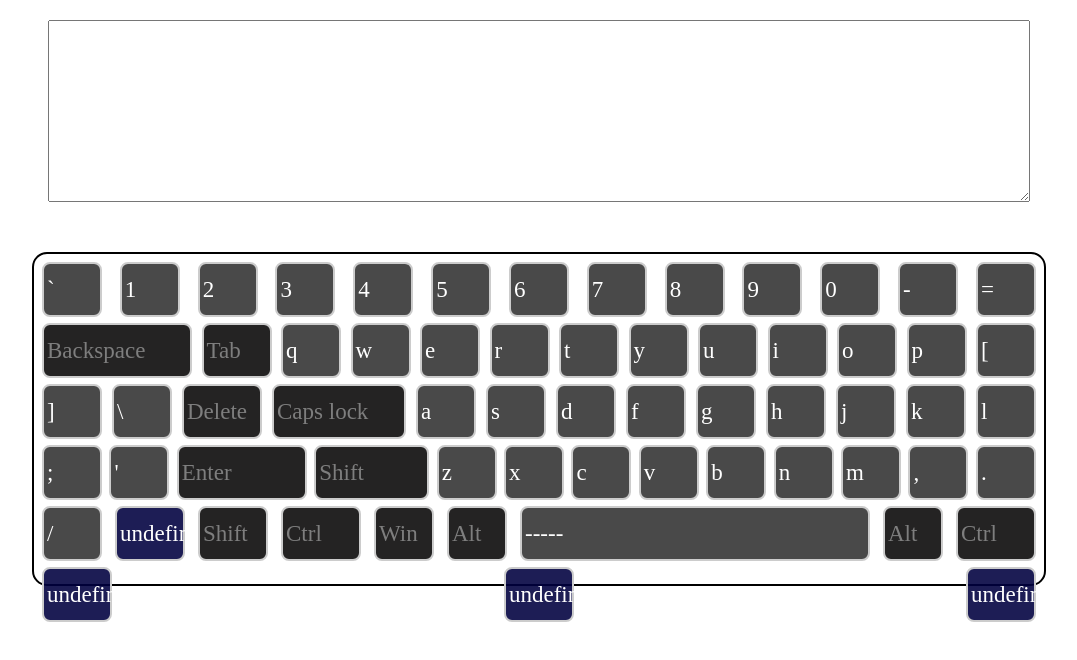
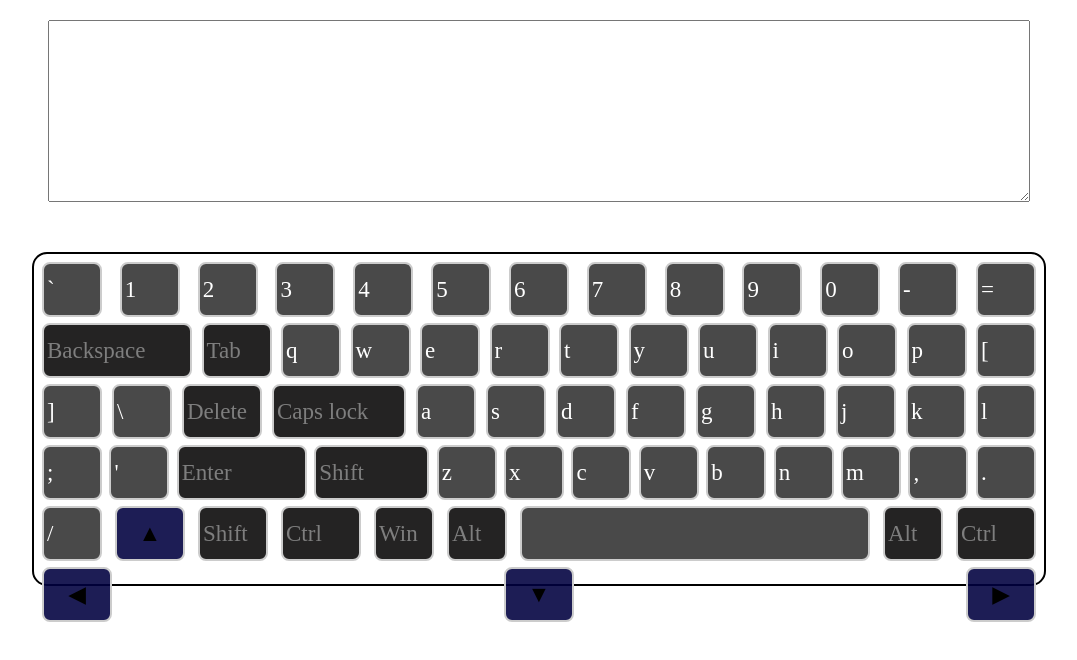
Before and after one commit to Wokinderech69/virtual-keyboard, a website with bundled scripts: page index.html in a window 1280 px wide. Shown: the whole page, without its empty margins (101-1178 px from the left). Built offline with nearby package versions, Linux system fonts and the light colour scheme.

Commit message:
feat: add arrow on keyboard

```diff
--- a/style.css
+++ b/style.css
@@ -2,7 +2,7 @@
 	display: flex;
 	margin: 50px auto;
 	text-align: center;
-	width: 1000px;
+	max-width: 1000px;
 	height: 320px;
 	border-radius: 15px;
 	align-items: top;
@@ -98,27 +98,9 @@
 				[data='62'],
 				[data='63'] {
 	background-color: rgba(0, 0, 64, 0.888);
+	justify-content: center;
 	width: 60px;
-}
-
-/* button Arrow-top */
-.buttons[data='53'] {
-
-}
-
-/* button Arrow-bottom */
-.buttons[data='62'] {
-
-}
-
-/* button Arrow-left */
-.buttons[data='61'] {
-
-}
-
-/* button Arrow-right */
-.buttons[data='63'] {
-
+	color: #000;
 }
 
 .buttons:active {
--- a/symbols.js
+++ b/symbols.js
@@ -322,8 +322,8 @@ const symbols = [
   },
   {
     button: 53,
-    eng: ["", ""],
-    rus: ["", ""],
+    eng: ["&#9650;", "&#9650;"],
+    rus: ["&#9650;", "&#9650;"],
     all: ["ArrowUp"],
   },
   {
@@ -356,8 +356,8 @@ const symbols = [
   {
     button: 58,
     code: ["Space"],
-    eng: ["-----", "-----"],
-    rus: ["-----", "-----"],
+    eng: [" ", " "],
+    rus: [" ", " "],
     all: [" "],
   },
   {
@@ -376,20 +376,20 @@ const symbols = [
   },
   {
     button: 61,
-    eng: ["", ""],
-    rus: ["", ""],
+    eng: ["&#9664;", "&#9664;"],
+    rus: ["&#9664;", "&#9664;"],
     all: ["ArrowLeft"],
   },
   {
     button: 62,
-    eng: ["", ""],
-    rus: ["", ""],
+    eng: ["&#9660;", "&#9660;"],
+    rus: ["&#9660;", "&#9660;"],
     all: ["ArrowDown"],
   },
   {
     button: 63,
-    eng: ["", ""],
-    rus: ["", ""],
+    eng: ["&#9654;", "&#9654;"],
+    rus: ["&#9654;", "&#9654;"],
     all: ["ArrowRight"],
   },
 ];
```
Also changed, not shown: images/Arrow.png (deleted).
